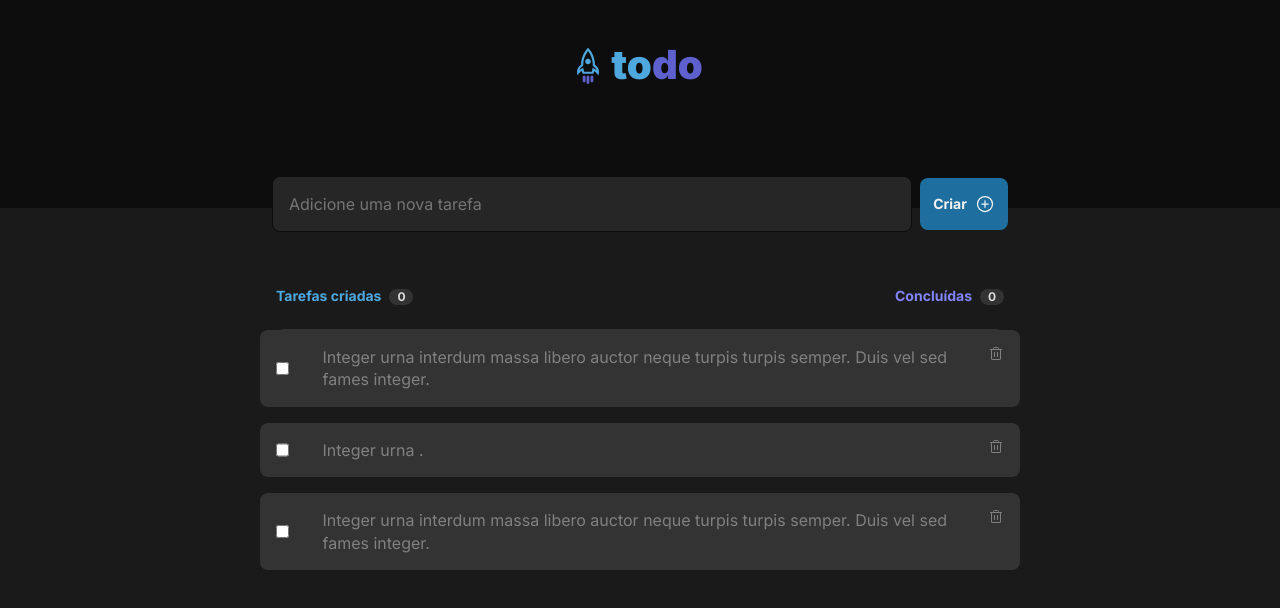
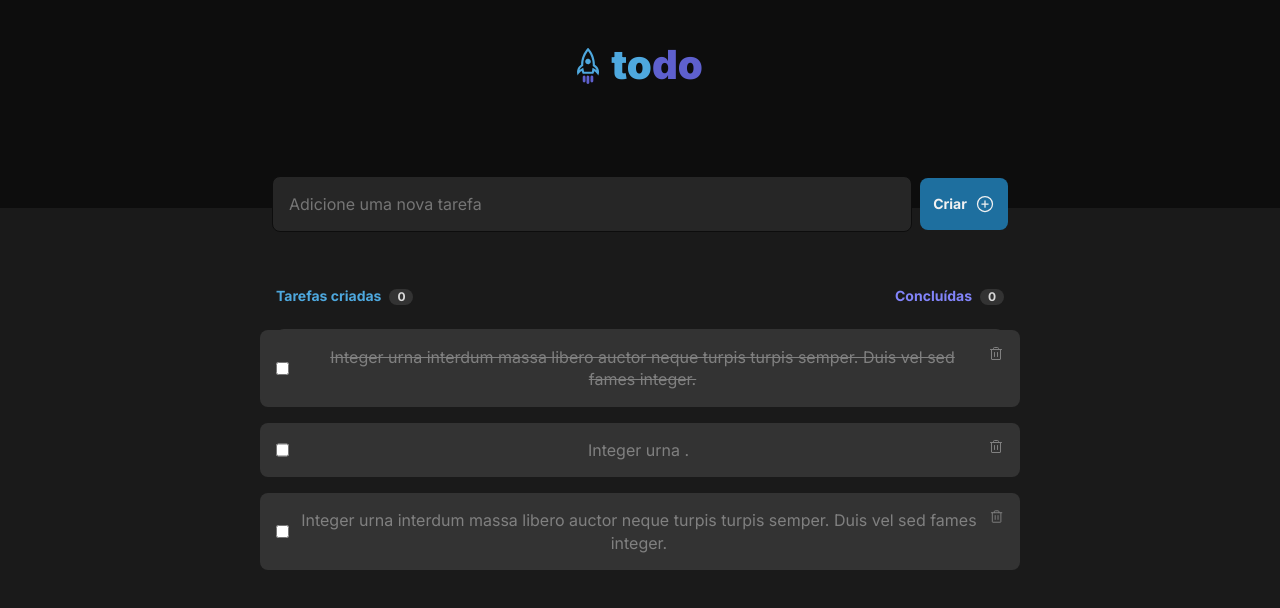
Before and after one commit to henriqueritter/ignite-react-desafio-conceitos, a React (Vite) app: page / in a window 1280 px wide. Shown: the top 608 px of the page. Built offline with nearby package versions, Linux system fonts and the light colour scheme.

Commit message:
feat: add line through to checked Todos

```diff
--- a/src/App.module.css
+++ b/src/App.module.css
@@ -170,9 +170,17 @@ header {
     margin-top: 1rem;
 }
 
-.todo p {
+.unCheckedTodo {
     width: 40rem;
     margin-left: 1rem;
     margin-right: 0.5rem;
     text-align: initial;
 }
+
+.checkedTodo {
+    width: 40rem;
+    margin-left: 1rem;
+    margin-right: 0.5rem;
+    text-align: initial;
+    text-decoration: line-through;
+}
--- a/src/App.tsx
+++ b/src/App.tsx
@@ -35,13 +35,23 @@ function App() {
 }
 
 function TodosSection() {
-  const todos: any = [];
+  const todos: any = [
+    {
+      id: 1234,
+      content: "Integer urna interdum massa libero auctor neque turpis turpis semper. Duis vel sed fames integer",
+      isChecked: true
+    }
+  ];
+
+
   if (todos) {
     return (
       <div className={styles.contentTodos}>
         <div className={styles.todo}>
           <input type="checkbox" />
-          <p>Integer urna interdum massa libero auctor neque turpis turpis semper. Duis vel sed fames integer.</p>
+          <p className={todos[0].isChecked ? styles.checkedTodo : styles.unCheckedTodo}>
+            Integer urna interdum massa libero auctor neque turpis turpis semper. Duis vel sed fames integer.
+          </p>
           <Trash size={16} />
         </div>
         <div className={styles.todo}>
@@ -54,7 +64,7 @@ function TodosSection() {
           <p>Integer urna interdum massa libero auctor neque turpis turpis semper. Duis vel sed fames integer.</p>
           <Trash size={16} />
         </div>
-      </div>
+      </div >
     )
   } else {
     return (
```
